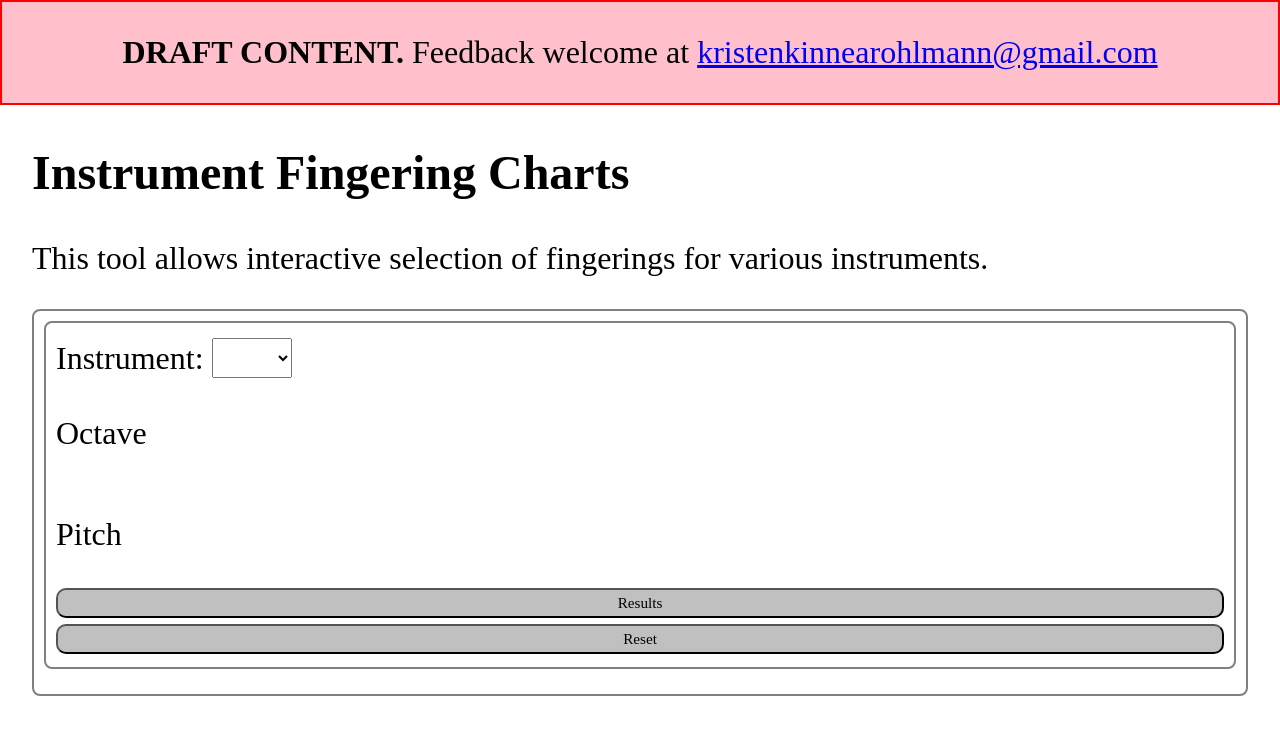
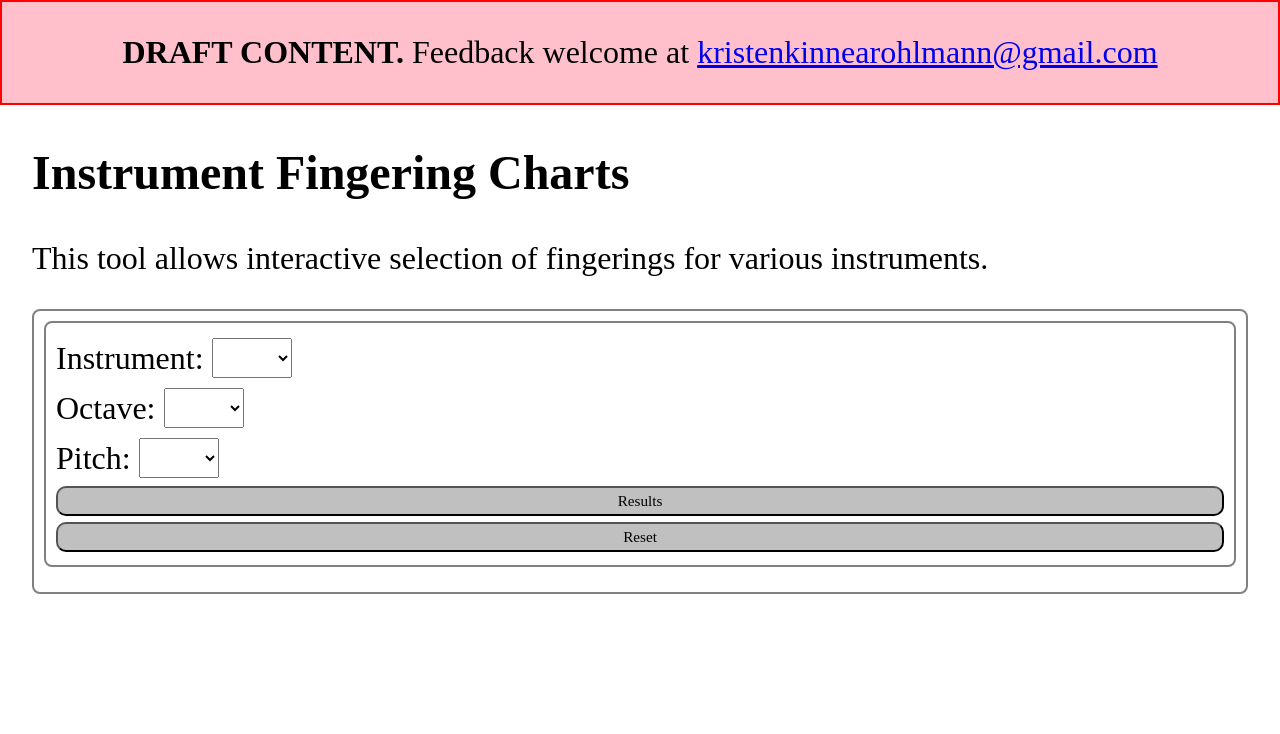
Before and after one commit to kristenkinnearohlmann/instrument-fingering-charts, a SvelteKit app: page / in a window 1280 px wide. Shown: the top 734 px of the page. Built offline with nearby package versions, Linux system fonts and the light colour scheme.

Commit message:
Add octave and pitch selections

```diff
--- a/src/components/SelectionForm.svelte
+++ b/src/components/SelectionForm.svelte
@@ -13,8 +13,22 @@
 					</select>
 				</label>
 			</div>
-			<p>Octave</p>
-			<p>Pitch</p>
+			<div>
+				<label for="octave-choice" name="octave-choice" class="choice-label"
+					>Octave:
+					<select id="octave-choice" name="octave-choice">
+						<option />
+					</select>
+				</label>
+			</div>
+			<div>
+				<label for="pitch-choice" name="pitch-choice" class="choice-label"
+					>Pitch:
+					<select id="pitch-choice" name="pitch-choice">
+						<option />
+					</select>
+				</label>
+			</div>
 			<button>Results</button>
 			<button>Reset</button>
 		</form>
```
